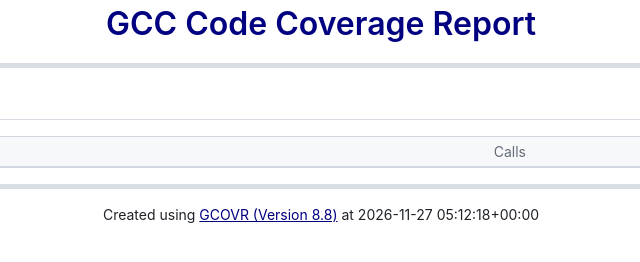
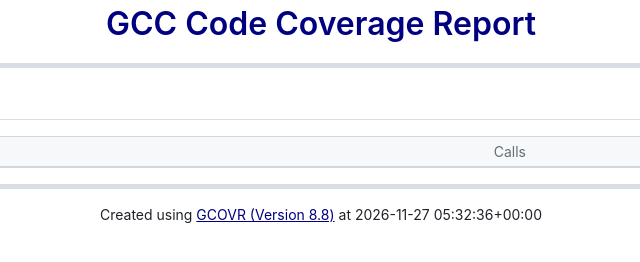
Before and after one commit to ai-vibeqodez/dqwdwqd, a plain HTML site: page index.functions.html in a window 1280 px wide. Shown: the full height of the page, 319-959 px from the left. Drawn offline with Linux system fonts and the light colour scheme.

Commit message:
chore: deploy to gh-pages

```diff
--- a/index.functions.html
+++ b/index.functions.html
@@ -51,7 +51,7 @@
         <hr class="block-separator"/>
         <footer class="text-center">
           Created using <a href="http://gcovr.com/en/8.8">GCOVR (Version 8.8)</a>
-          at 2026-11-27 05:12:18+00:00
+          at 2026-11-27 05:32:36+00:00
         </footer>
       </div>
     </div>
```
Also changed, not shown: index.html (+1 -1 lines).
